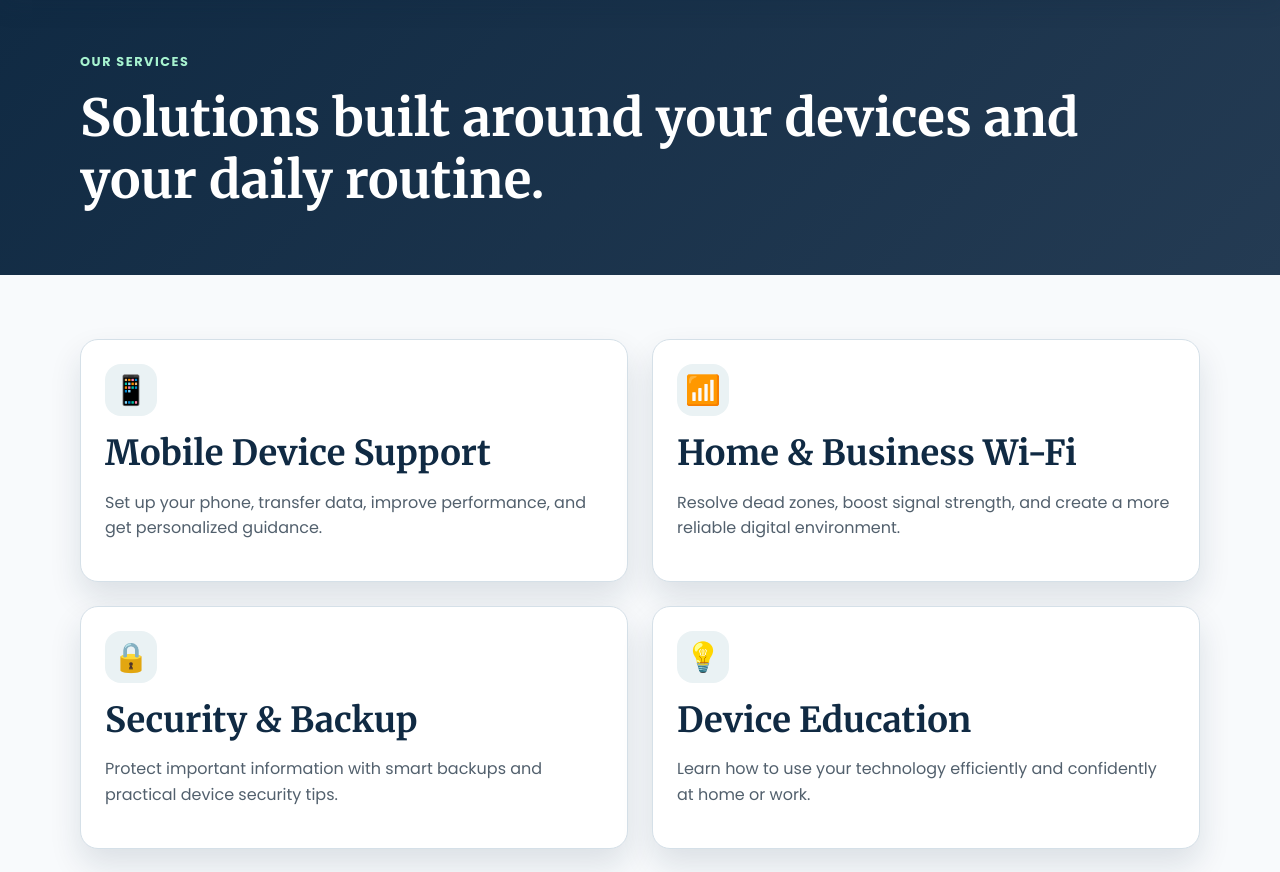
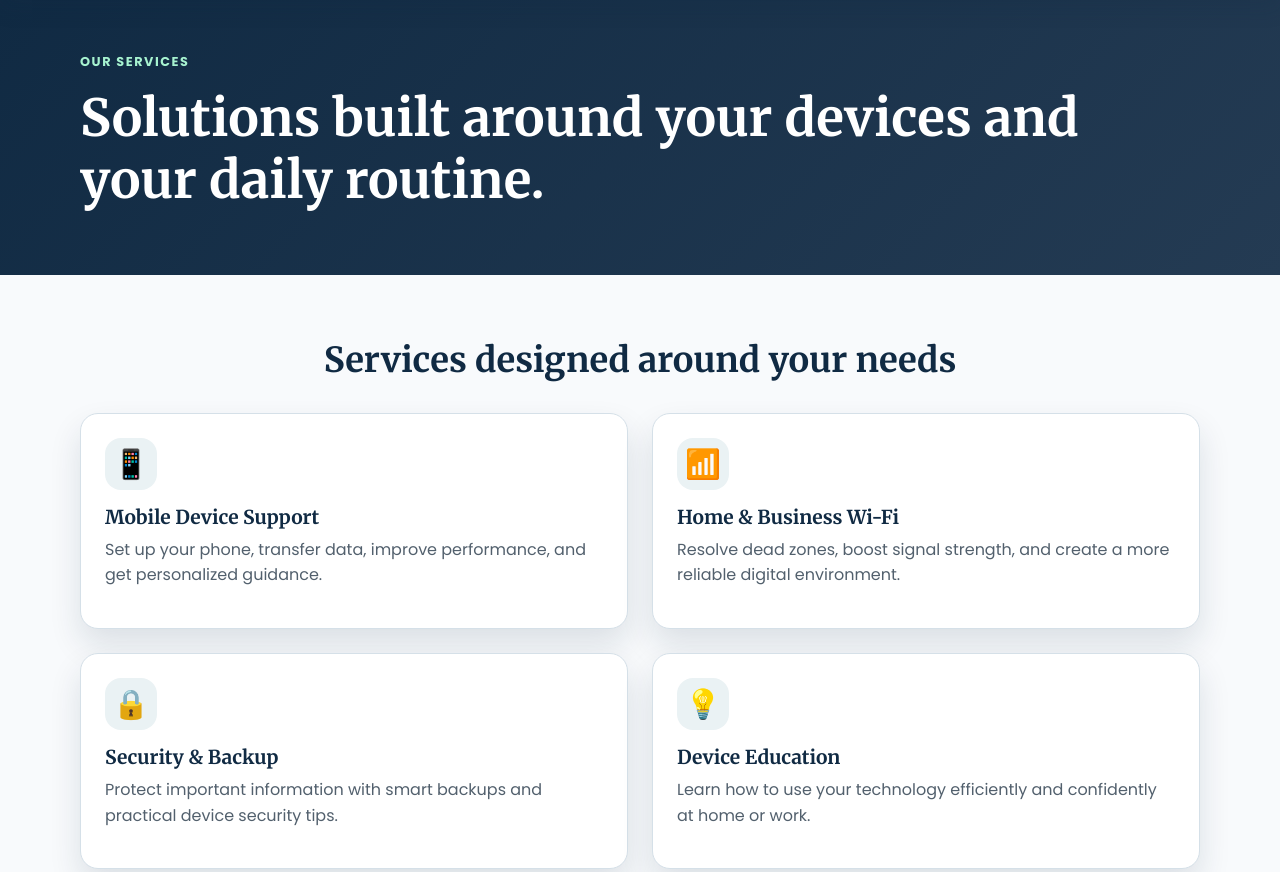
Before and after one commit to tiffanydyer455-commits/tiffanys-mobile-tech, a plain HTML site: page services.html in a window 1280 px wide. Shown: the part 80-952 px from the top of the page. Drawn offline with Linux system fonts and the light colour scheme.

Commit message:
Resolve WAVE form-label and heading-order findings

```diff
--- a/services.html
+++ b/services.html
@@ -20,11 +20,14 @@
     </div></header>
     <main id="main-content">
       <section class="page-hero small-hero"><div class="container"><p class="eyebrow">Our services</p><h1>Solutions built around your devices and your daily routine.</h1></div></section>
-      <section class="section" aria-label="Available services"><div class="container services-detail-grid">
-        <article class="info-card"><div class="icon" aria-hidden="true">📱</div><h2>Mobile Device Support</h2><p>Set up your phone, transfer data, improve performance, and get personalized guidance.</p></article>
-        <article class="info-card"><div class="icon" aria-hidden="true">📶</div><h2>Home &amp; Business Wi-Fi</h2><p>Resolve dead zones, boost signal strength, and create a more reliable digital environment.</p></article>
-        <article class="info-card"><div class="icon" aria-hidden="true">🔒</div><h2>Security &amp; Backup</h2><p>Protect important information with smart backups and practical device security tips.</p></article>
-        <article class="info-card"><div class="icon" aria-hidden="true">💡</div><h2>Device Education</h2><p>Learn how to use your technology efficiently and confidently at home or work.</p></article>
+      <section class="section" aria-labelledby="services-heading"><div class="container">
+        <div class="section-heading"><h2 id="services-heading">Services designed around your needs</h2></div>
+        <div class="services-detail-grid">
+          <article class="info-card"><div class="icon" aria-hidden="true">📱</div><h3>Mobile Device Support</h3><p>Set up your phone, transfer data, improve performance, and get personalized guidance.</p></article>
+          <article class="info-card"><div class="icon" aria-hidden="true">📶</div><h3>Home &amp; Business Wi-Fi</h3><p>Resolve dead zones, boost signal strength, and create a more reliable digital environment.</p></article>
+          <article class="info-card"><div class="icon" aria-hidden="true">🔒</div><h3>Security &amp; Backup</h3><p>Protect important information with smart backups and practical device security tips.</p></article>
+          <article class="info-card"><div class="icon" aria-hidden="true">💡</div><h3>Device Education</h3><p>Learn how to use your technology efficiently and confidently at home or work.</p></article>
+        </div>
       </div></section>
       <section class="section alt-bg" aria-labelledby="pricing-heading"><div class="container pricing-wrap">
         <div class="section-heading left-align"><p class="eyebrow">Simple pricing</p><h2 id="pricing-heading">Clear help without confusing upsells.</h2></div>
```
Also changed, not shown: about.html (+7 -4 lines), contact.html (+5 -7 lines), 1 other file.
